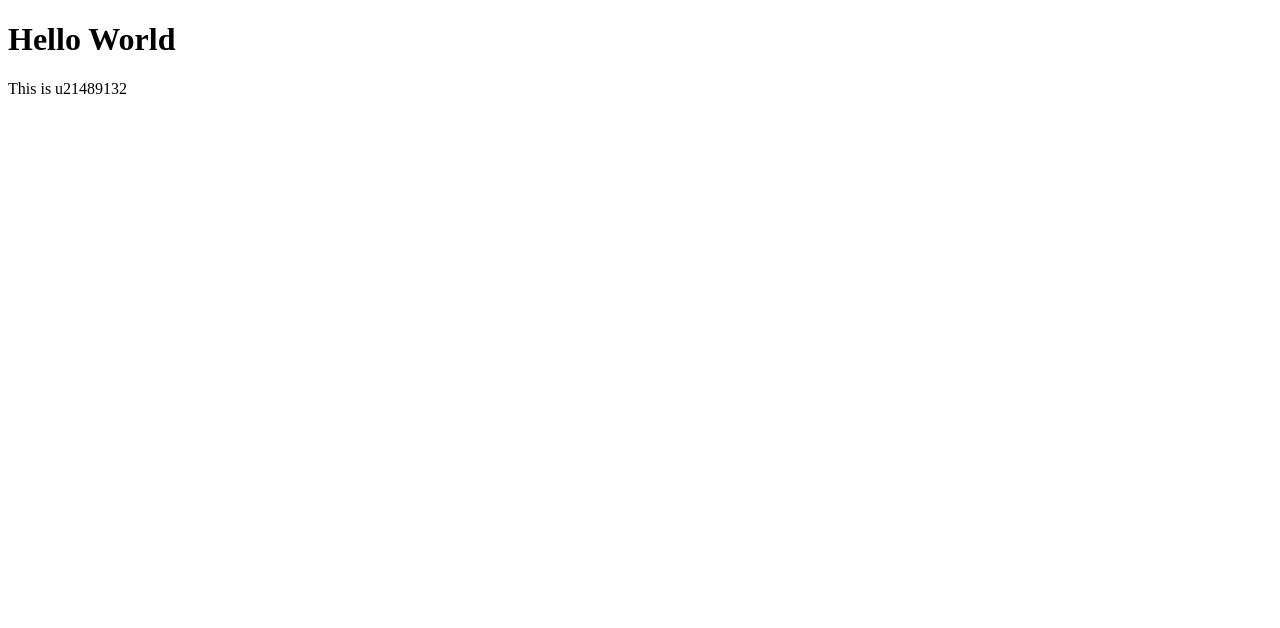
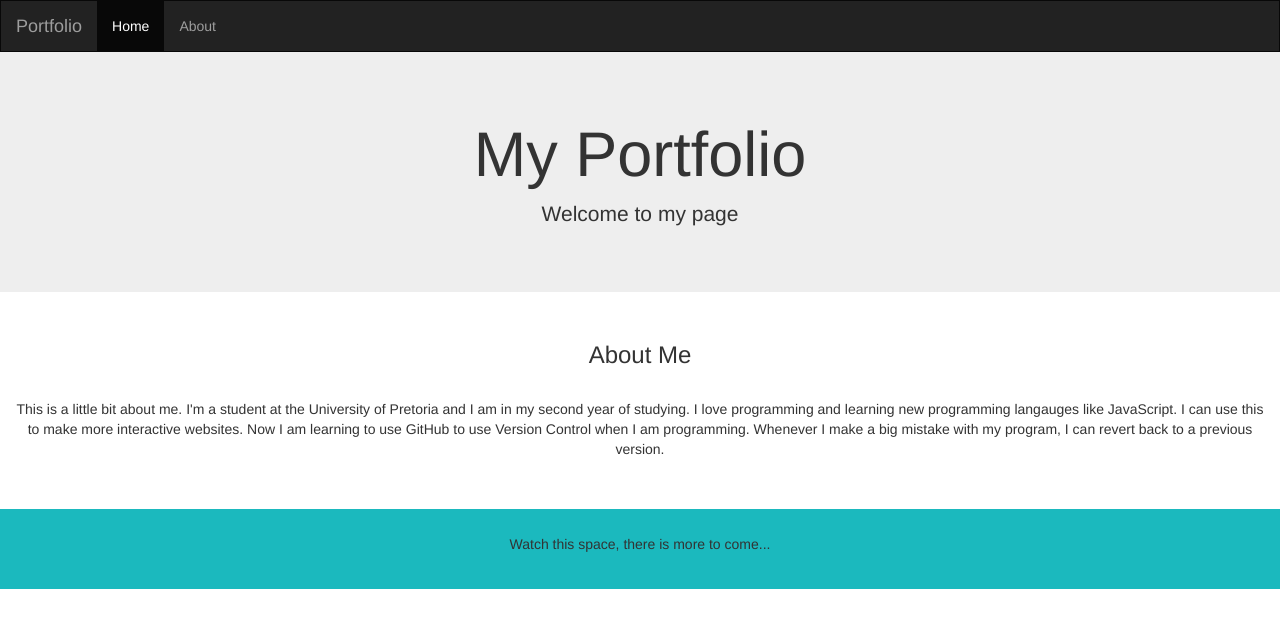
Before and after one commit to u21489132/u21489132.github.io, a plain HTML site: page index.html in a window 1280 px wide. Drawn offline with nearby package versions, Linux system fonts and the light colour scheme.

Commit message:
created portfolio website

```diff
--- a/index.html
+++ b/index.html
@@ -1,7 +1,55 @@
 <!DOCTYPE html>
-<html>
+<html lang="en">
+<head>
+  <title>My Portfolio</title>
+  <meta charset="utf-8">
+  <meta name="viewport" content="width=device-width, initial-scale=1">
+  <link rel="stylesheet" href="https://maxcdn.bootstrapcdn.com/bootstrap/3.4.1/css/bootstrap.min.css">
+  <link rel="stylesheet" type="text/css" href="style.css">
+  <script src="https://ajax.googleapis.com/ajax/libs/jquery/3.6.0/jquery.min.js"></script>
+  <script src="https://maxcdn.bootstrapcdn.com/bootstrap/3.4.1/js/bootstrap.min.js"></script>
+
+</head>
 <body>
-<h1>Hello World</h1>
-<p>This is u21489132</p>
+
+<nav class="navbar navbar-inverse">
+  <div class="container-fluid">
+    <div class="navbar-header">
+      <button type="button" class="navbar-toggle" data-toggle="collapse" data-target="#myNavbar">
+        <span class="icon-bar"></span>
+        <span class="icon-bar"></span>
+        <span class="icon-bar"></span>
+      </button>
+      <a class="navbar-brand" href="#">Portfolio</a>
+    </div>
+    <div class="collapse navbar-collapse" id="myNavbar">
+      <ul class="nav navbar-nav">
+        <li class="active"><a href="#">Home</a></li>
+        <li><a href="#About">About</a></li>
+      </ul>
+    </div>
+  </div>
+</nav>
+
+<div class="jumbotron">
+  <div class="container text-center">
+    <h1>My Portfolio</h1>
+    <p>Welcome to my page</p>
+  </div>
+</div>
+
+<div class="container-fluid bg-3 text-center">
+  <h3>About Me</h3><br>
+  <div class="About">
+    <p>This is a little bit about me. I'm a student at the University of Pretoria and I am in my second year of studying. I love programming
+       and learning new programming langauges like JavaScript. I can use this to make more interactive websites. Now I am learning to use
+       GitHub to use Version Control when I am programming. Whenever I make a big mistake with my program, I can revert back to a previous version.</p>
+  </div>
+</div><br><br>
+
+<footer class="container-fluid text-center">
+  <p>Watch this space, there is more to come... </p>
+</footer>
+
 </body>
 </html>
--- /dev/null
+++ b/style.css
@@ -0,0 +1,9 @@
+.navbar {
+    margin-bottom: 0;
+    border-radius: 0;
+  }
+
+footer {
+   background-color: #1bb9be;
+   padding: 25px;
+}
```
